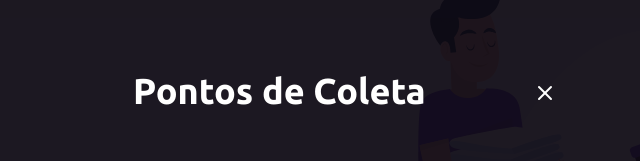
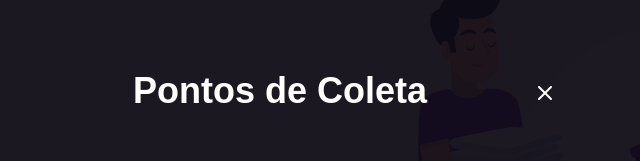
Before and after one commit to SrWess/NextLevelWeek, a website: page src/views/index.html in a window 1280 px wide. Both pictures are taken after a click on the link "Pesquisar pontos de coleta". Shown: the part 237-398 px from the top of the page, 297-937 px from the left. Drawn offline with nearby package versions, Linux system fonts and the light colour scheme; files that its build step writes are made by us from their sources.

Commit message:
Alteração de fonte padrão para Poppins

```diff
--- a/public/styles/main.css
+++ b/public/styles/main.css
@@ -27,7 +27,7 @@ a {
 
 h1, h2, h3, h4, h5, h6 {
   color: var(--title-color);
-  font-family: 'Ubuntu', sans-serif;
+  font-family: 'Poppins', sans-serif;
 }
 
 /* BOX MODEL
```
